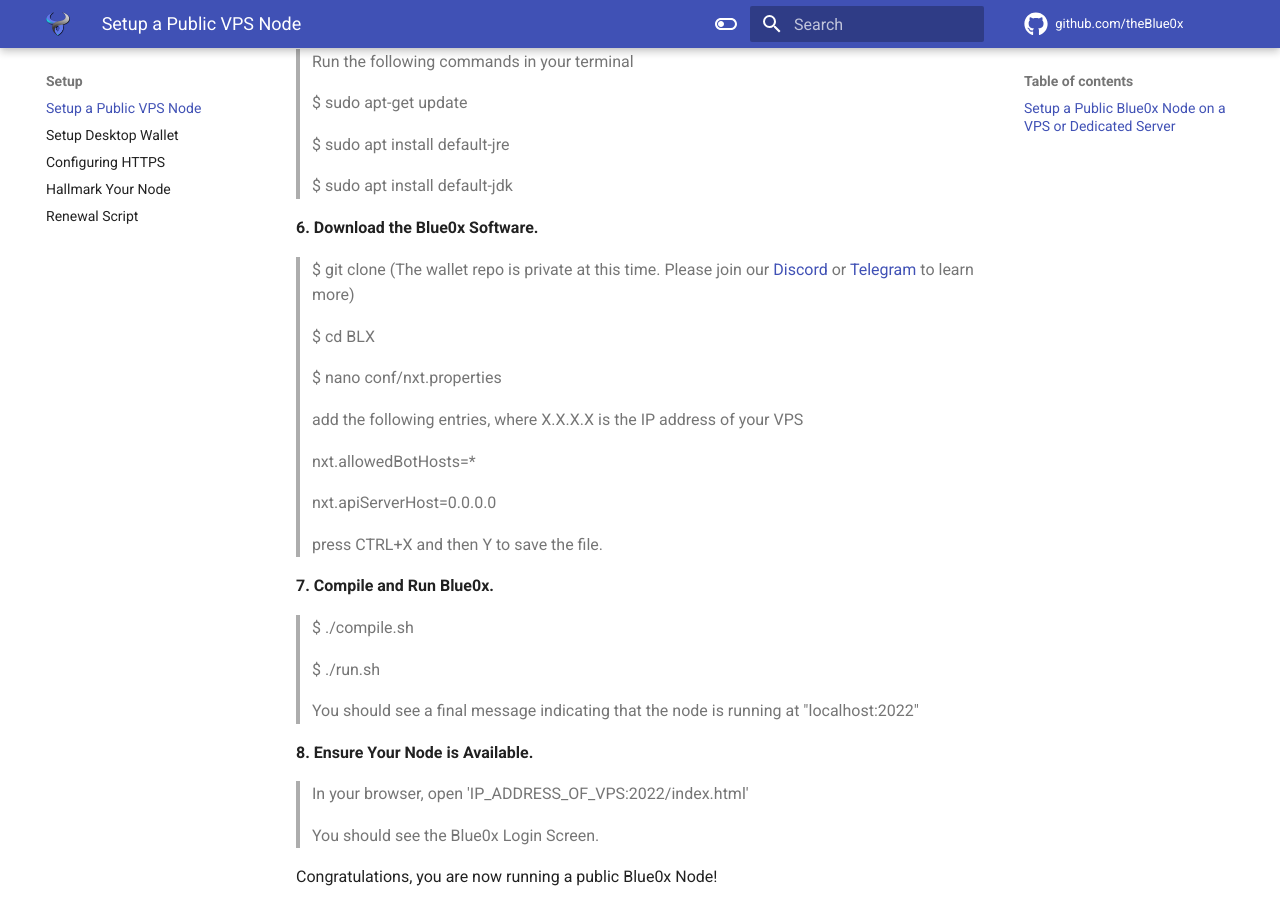
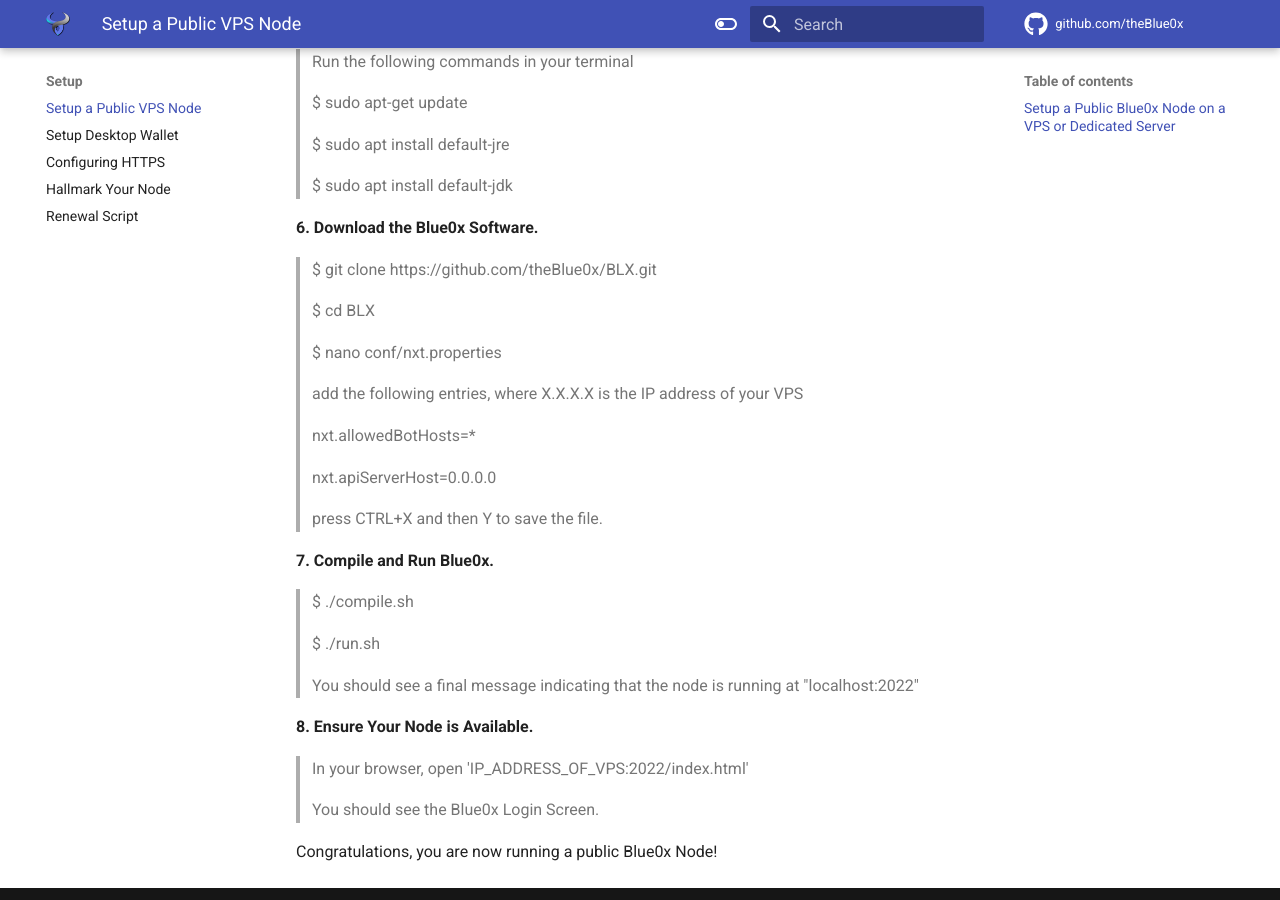
Before and after one commit to theBlue0x/docs, an MkDocs documentation site: the page built from docs/setup/vps.md, in a window 1280 px wide and 900 px high, scrolled down 1403 px. Built offline with MkDocs 1.6.1 and Material for MkDocs 9.7.7, drawn with Linux system fonts in a browser that asks for light colours.

Commit message:
Update vps.md

```diff
--- a/docs/setup/vps.md
+++ b/docs/setup/vps.md
@@ -54,7 +54,7 @@
 >$ sudo apt install default-jdk
 
 **6. Download the Blue0x Software.**
->$ git clone (The wallet repo is private at this time.  Please join our [Discord](https://discord.gg/EbBWRSPW63) or [Telegram](https://t.me/blue0xcom) to learn more)
+>$ git clone https://github.com/theBlue0x/BLX.git
 
 >$ cd BLX
 
```
